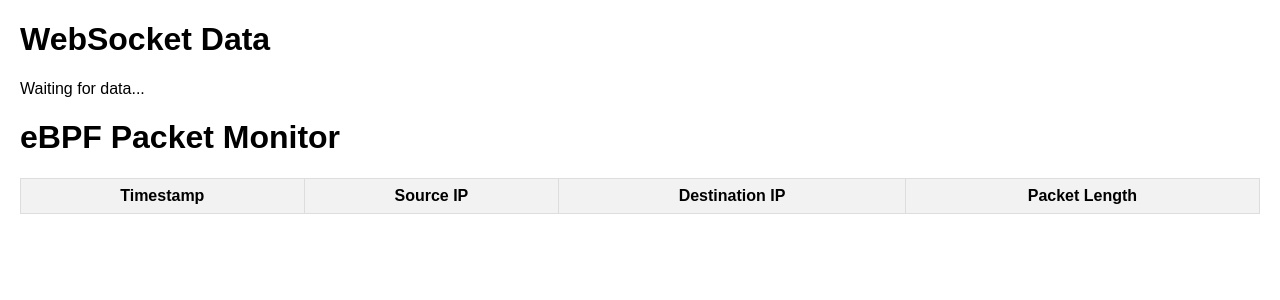
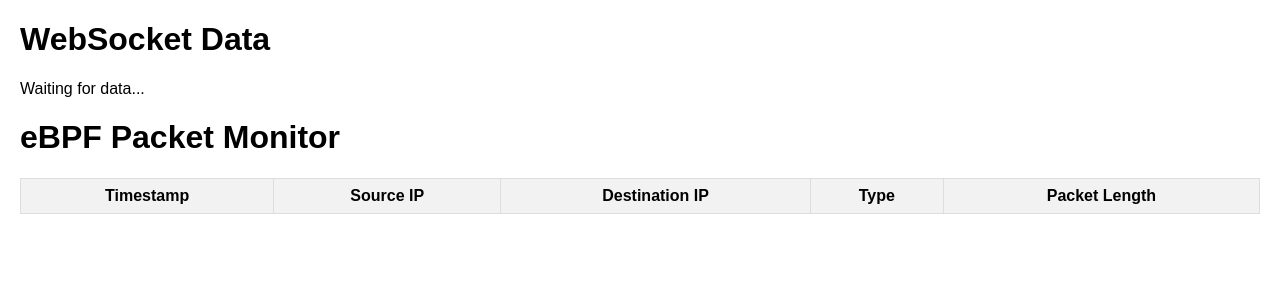
Before and after one commit to kohshi54/dodger-ebpf, a Flask app: page /monitor in a window 1280 px wide. Shown: the top 300 px of the page. Run offline with Flask 3, Linux system fonts and the light colour scheme; lists and menus that the app fills with data are empty; some libraries are stand-ins or nearby versions.

Commit message:
distinct packet type

```diff
--- a/flaskjs-ver/server.py
+++ b/flaskjs-ver/server.py
@@ -17,6 +17,7 @@ def packet_callback(cpu, data, size):
         "src_ip": socket.inet_ntoa(struct.pack("<I", packet_info.src_ip)),
         "dest_ip": socket.inet_ntoa(struct.pack("<I", packet_info.dest_ip)),
         "packet_len": packet_info.packet_len,
+        "type": packet_info.type,
         "timestamp": time.time()
     })
     #print(socket.inet_ntoa(struct.pack("<I", packet_info.src_ip)))
--- a/flaskjs-ver/templates/monitor.html
+++ b/flaskjs-ver/templates/monitor.html
@@ -35,6 +35,7 @@
 				<th>Timestamp</th>
 				<th>Source IP</th>
 				<th>Destination IP</th>
+				<th>Type</th>
 				<th>Packet Length</th>
 			</tr>
 		</thead>
@@ -58,7 +59,15 @@
 			newRow.insertCell(0).innerText = new Date(packet.timestamp * 1000).toLocaleTimeString();
 			newRow.insertCell(1).innerText = packet.src_ip;
 			newRow.insertCell(2).innerText = packet.dest_ip;
-            newRow.insertCell(3).innerText = packet.packet_len;
+			//newRow.insertCell(3).innerText = packet.type;
+			if (packet.type == 6) {
+				newRow.insertCell(3).innerText = "tcp";
+			} else if (packet.type == 17) {
+				newRow.insertCell(3).innerText = "udp";
+			} else if (packet.type == 1) {
+				newRow.insertCell(3).innerText = "icmp";
+			}
+			newRow.insertCell(4).innerText = packet.packet_len;
 		});
 	</script>
 </body>
```
Also changed, not shown: 1 other file. Lines whose indentation alone changed are shown as unchanged.
